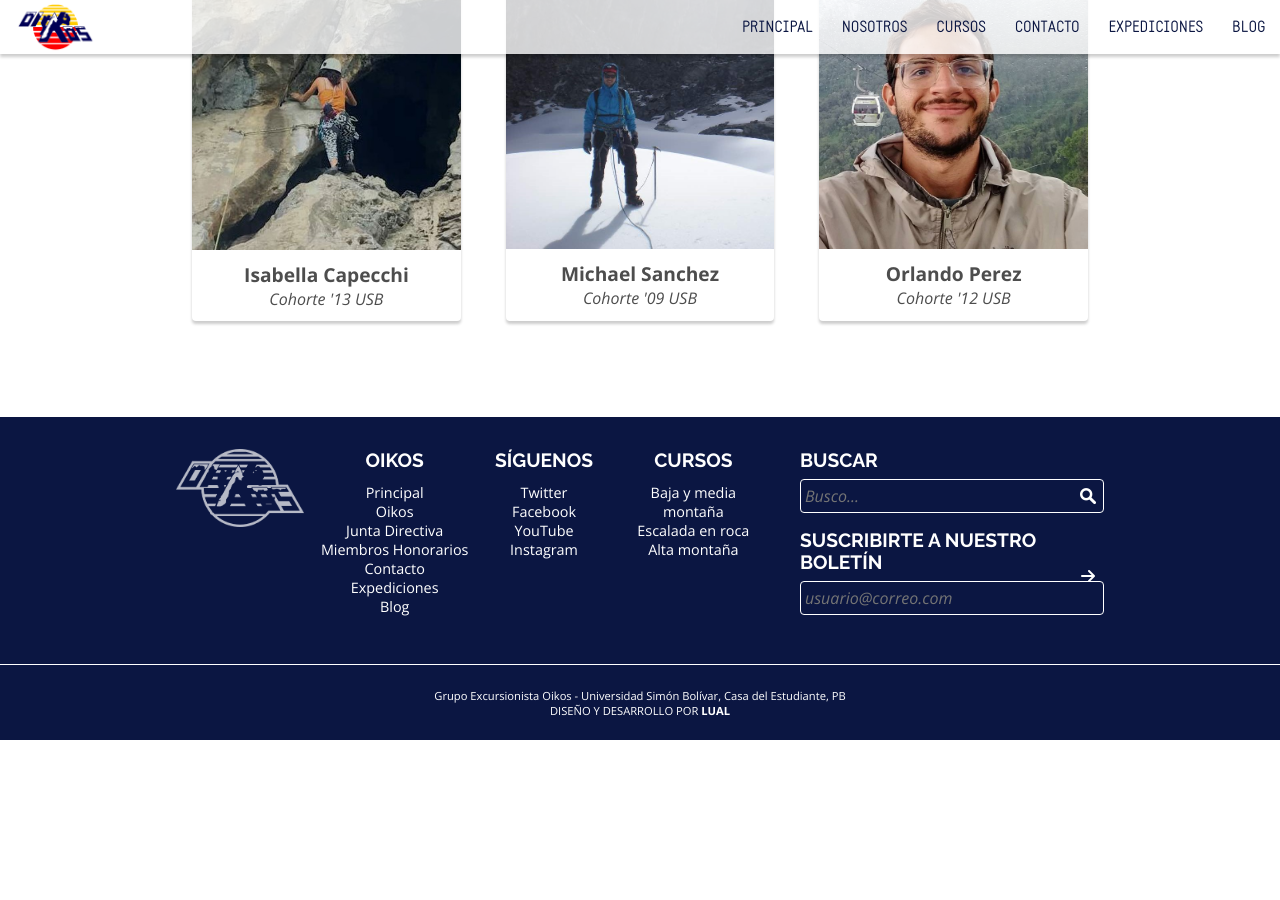
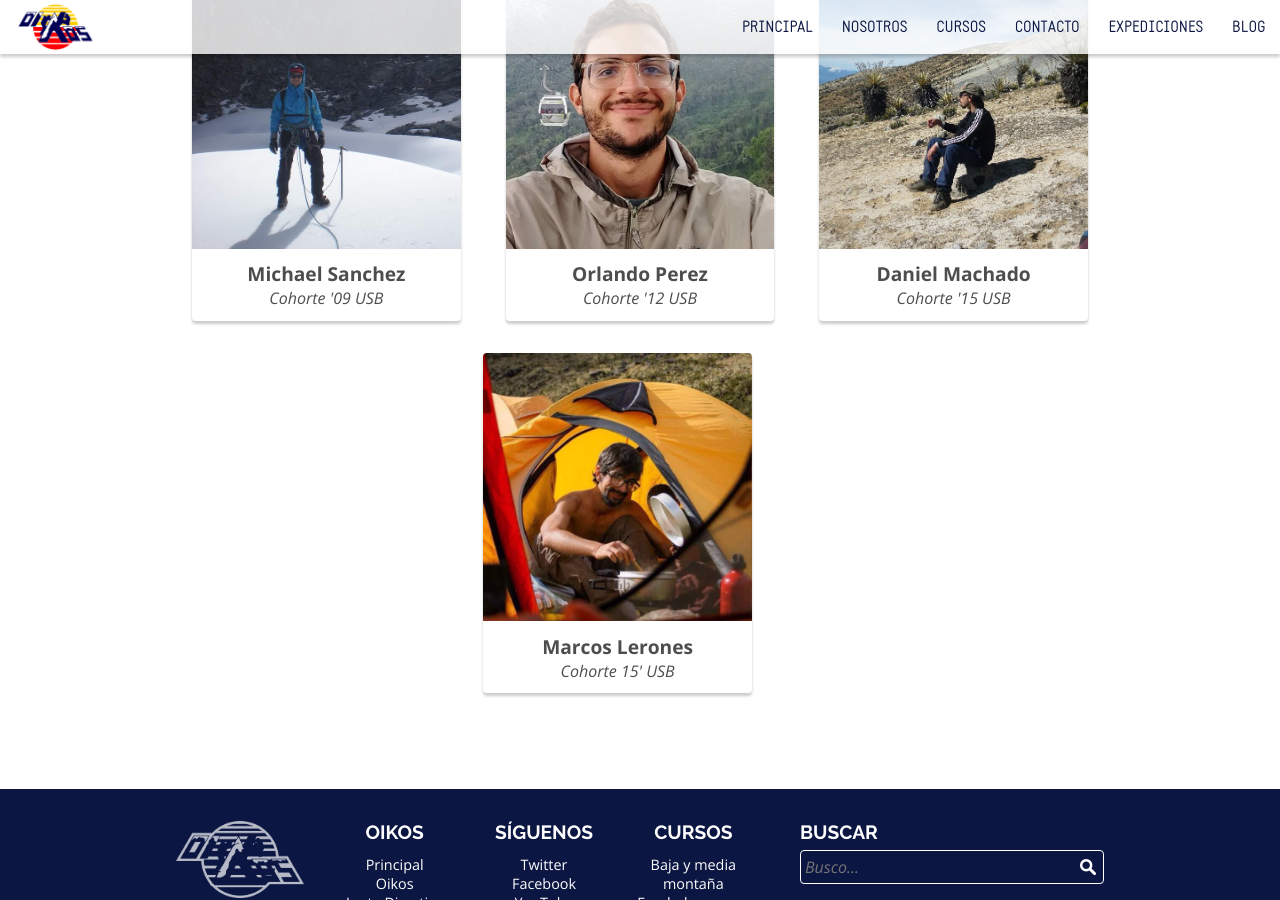
Before and after one commit to geoikos/geoikos, a Jekyll site: the page built from nosotros/n-miembros.html, in a window 1280 px wide and 900 px high, scrolled down 1010 px. Built offline with Jekyll 4.4.1, drawn with Linux system fonts in a browser that asks for light colours; nearby versions of some CDN libraries; comment, search, counter and statistics services are not loaded; before the commit the page ends 1750 px from its top, so only the background shows below that.

Commit message:
Updated Members Page

```diff
--- a/_data/miembros.yml
+++ b/_data/miembros.yml
@@ -26,10 +26,6 @@
   picture: /assets/img/miembros/profile-carlos.jpg
   carrera: Cohorte '15 USB
 
-- name: Isabella Capecchi
-  picture: /assets/img/miembros/profile-isabella.jpg
-  carrera: Cohorte '13 USB
-
 - name: Michael Sanchez
   picture: /assets/img/miembros/profile-michael.jpg
   carrera: Cohorte '09 USB
@@ -37,3 +33,11 @@
 - name: Orlando Perez
   picture: /assets/img/miembros/profile-orlando.jpg
   carrera: Cohorte '12 USB
+
+- name: Daniel Machado
+  picture: /assets/img/miembros/profile-machado.jpg
+  carrera: Cohorte '15 USB
+
+- name: Marcos Lerones
+  picture: /assets/img/miembros/profile-lerones.jpg
+  carrera: Cohorte 15' USB
```
Also changed, not shown: assets/img/miembros/profile-isabella.jpg (deleted), assets/img/miembros/profile-lerones.jpg (added), assets/img/miembros/profile-machado.jpg (added), 1 other file.
